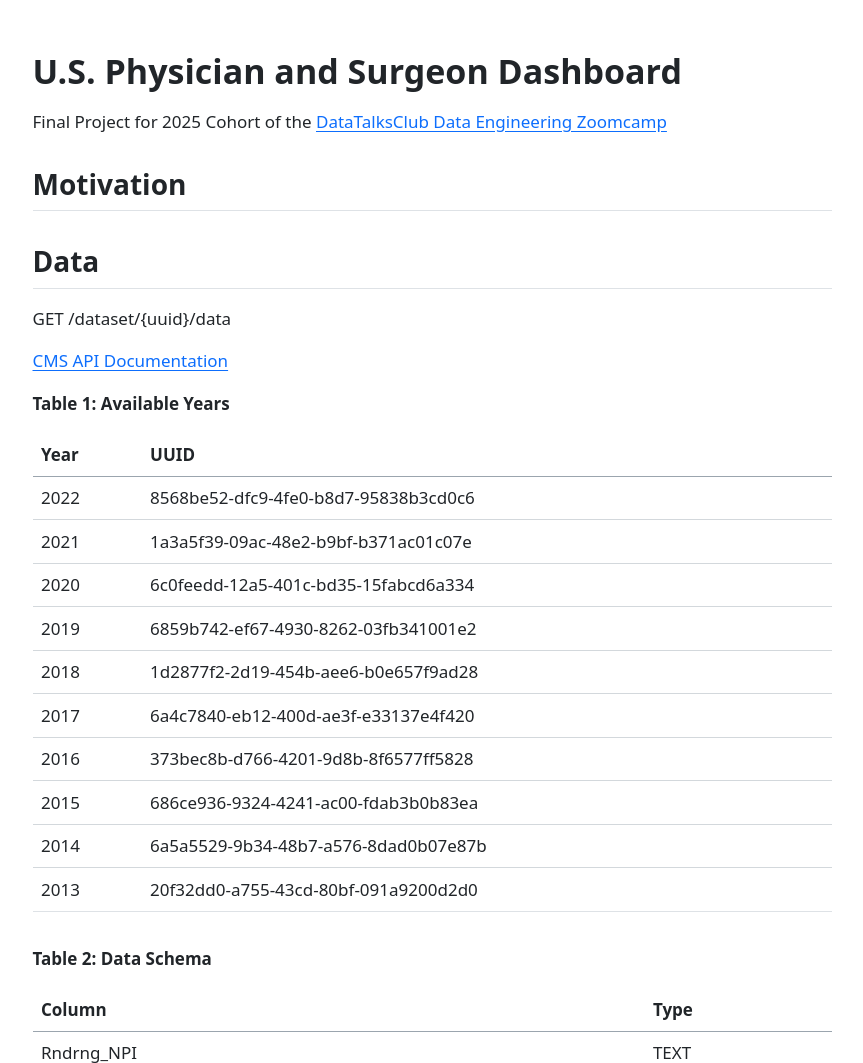
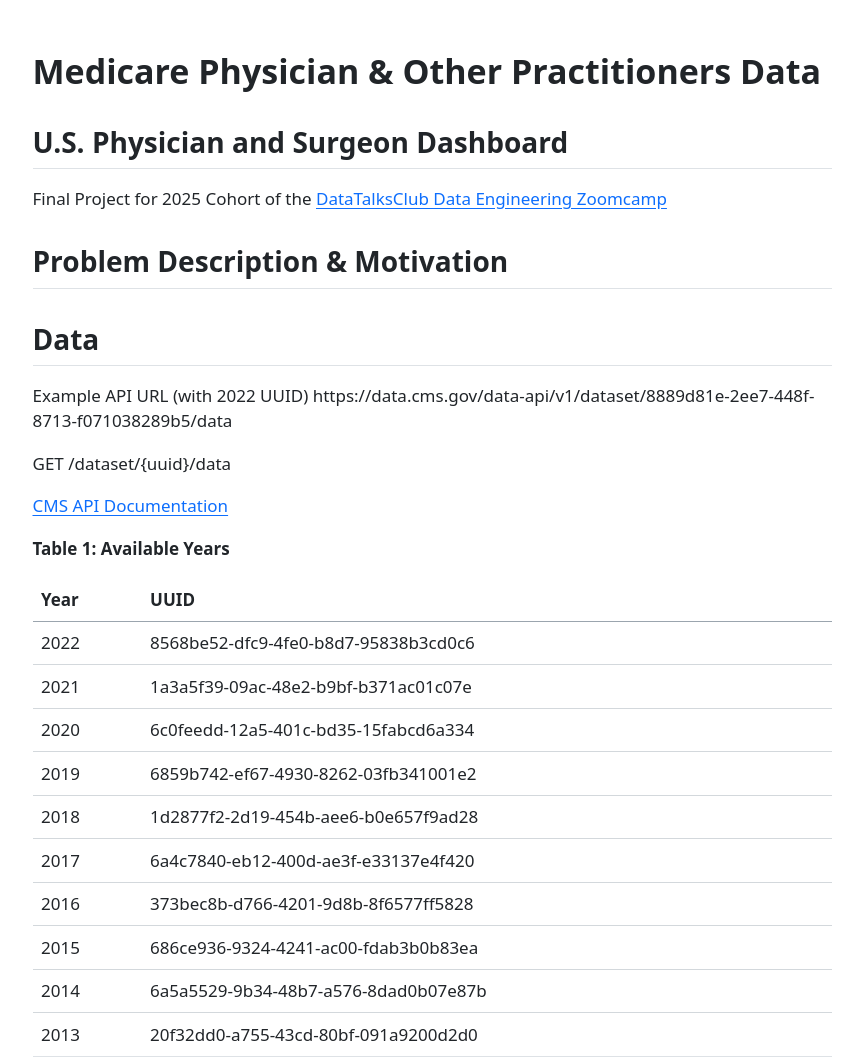
Before and after one commit to kpivert/dezc_2025_project, a plain HTML site: page README.html in a window 1280 px wide. Shown: the top 1063 px of the page, without its empty margins (208-1071 px from the left). Drawn offline with Linux system fonts and the light colour scheme.

```diff
--- a/README.html
+++ b/README.html
@@ -46,14 +46,18 @@
 
 
 
-<section id="u.s.-physician-and-surgeon-dashboard" class="level1">
-<h1>U.S. Physician and Surgeon Dashboard</h1>
+<section id="medicare-physician-other-practitioners-data" class="level1">
+<h1>Medicare Physician &amp; Other Practitioners Data</h1>
+<section id="u.s.-physician-and-surgeon-dashboard" class="level2">
+<h2 class="anchored" data-anchor-id="u.s.-physician-and-surgeon-dashboard">U.S. Physician and Surgeon Dashboard</h2>
 <p>Final Project for 2025 Cohort of the <a href="https://github.com/DataTalksClub/data-engineering-zoomcamp/tree/main">DataTalksClub Data Engineering Zoomcamp</a></p>
-<section id="motivation" class="level2">
-<h2 class="anchored" data-anchor-id="motivation">Motivation</h2>
+</section>
+<section id="problem-description-motivation" class="level2">
+<h2 class="anchored" data-anchor-id="problem-description-motivation">Problem Description &amp; Motivation</h2>
 </section>
 <section id="data" class="level2">
 <h2 class="anchored" data-anchor-id="data">Data</h2>
+<p>Example API URL (with 2022 UUID) https://data.cms.gov/data-api/v1/dataset/8889d81e-2ee7-448f-8713-f071038289b5/data</p>
 <p>GET /dataset/{uuid}/data</p>
 <p><a href="https://data.cms.gov/provider-summary-by-type-of-service/medicare-physician-other-practitioners/medicare-physician-other-practitioners-by-provider/api-docs">CMS API Documentation</a></p>
 <p><strong>Table 1: Available Years</strong></p>
```
Also changed, not shown: README.md, 3 other files.
